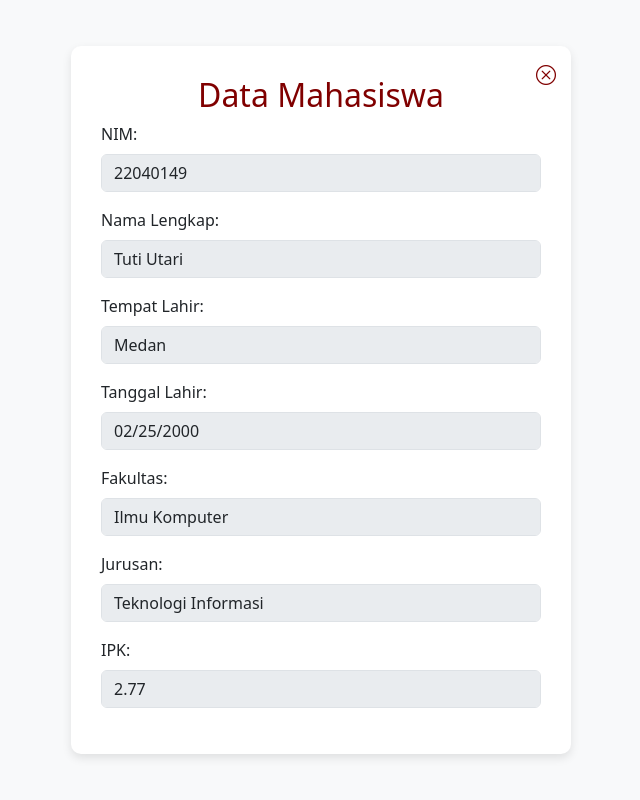
After one commit to tarripewe/Sistem-Informasi-Kampusku, a PHP site: page /detail_mahasiswa.php?id_mahasiswa=10 in a window 1280 px wide. The commit adds this page. Shown: the whole page, without its empty margins (319-959 px from the left). Run offline with PHP 8.4, Linux system fonts and the light colour scheme; data comes from the database, SQL or seed files in the repository; both versions use the stored data as it was after the commit.

Commit message:
Integrasi detail mahasiswa

```diff
--- /dev/null
+++ b/detail_mahasiswa.php
@@ -0,0 +1,284 @@
+<?php
+include 'config.php'; // Koneksi database
+
+// Cek apakah parameter id_mahasiswa tersedia
+if (isset($_GET['id_mahasiswa'])) {
+    $id_mahasiswa = $_GET['id_mahasiswa'];
+
+    // Ambil data mahasiswa berdasarkan id_mahasiswa
+    $query = "SELECT * FROM mahasiswa WHERE id_mahasiswa = '$id_mahasiswa'";
+    $result = mysqli_query($conn, $query);
+
+    if (mysqli_num_rows($result) > 0) {
+        $mahasiswa = mysqli_fetch_assoc($result);
+    } else {
+        echo "<script>alert('Data tidak ditemukan!'); window.location='mahasiswa.php';</script>";
+        exit;
+    }
+} else {
+    echo "<script>alert('ID tidak disediakan!'); window.location='mahasiswa.php';</script>";
+    exit;
+}
+
+// Query untuk ambil data fakultas (untuk dropdown)
+$facQuery = "SELECT * FROM fakultas ORDER BY nama_fakultas ASC";
+$facResult = mysqli_query($conn, $facQuery);
+if (!$facResult) {
+    die("Query fakultas gagal: " . mysqli_error($conn));
+}
+
+// Query untuk ambil data jurusan berdasarkan fakultas yang sudah tersimpan pada data mahasiswa
+$jurQuery = "SELECT * FROM jurusan WHERE id_fakultas = '" . $mahasiswa['fakultas'] . "' ORDER BY nama_jurusan ASC";
+$jurResult = mysqli_query($conn, $jurQuery);
+if (!$jurResult) {
+    die("Query jurusan gagal: " . mysqli_error($conn));
+}
+
+// Proses update data jika form disubmit
+if ($_SERVER['REQUEST_METHOD'] == 'POST') {
+    // Ambil data dari form
+    $nim            = $_POST['nim'];
+    $nama_mahasiswa = $_POST['nama_mahasiswa'];
+    $tempat_lahir   = $_POST['tempat_lahir'];
+    $tanggal_lahir  = $_POST['tanggal_lahir'];
+    $fakultas       = $_POST['fakultas'];   // Berisi id_fakultas
+    $jurusan        = $_POST['jurusan'];    // Berisi id_jurusan
+    $ipk            = floatval($_POST['ipk']);
+
+    // Validasi IPK: harus berupa angka antara 0.00 hingga 4.00
+    if (!is_numeric($ipk) || $ipk < 0 || $ipk > 4) {
+        die("Error: IPK harus berupa angka antara 0.00 hingga 4.00");
+    }
+
+    // Server-side validasi untuk Nama Lengkap dan Tempat Lahir agar hanya berisi huruf dan spasi
+    if (!preg_match("/^[A-Za-z\s]+$/", $nama_mahasiswa)) {
+        die("Error: Nama Lengkap hanya boleh berisi huruf dan spasi.");
+    }
+    if (!preg_match("/^[A-Za-z\s]+$/", $tempat_lahir)) {
+        die("Error: Tempat Lahir hanya boleh berisi huruf dan spasi.");
+    }
+
+    // Query UPDATE untuk mengubah data mahasiswa
+    $updateQuery = "UPDATE mahasiswa SET
+                        nim = '$nim',
+                        nama_mahasiswa = '$nama_mahasiswa',
+                        tempat_lahir = '$tempat_lahir',
+                        tanggal_lahir = '$tanggal_lahir',
+                        fakultas = '$fakultas',
+                        jurusan = '$jurusan',
+                        ipk = '$ipk'
+                    WHERE id_mahasiswa = '$id_mahasiswa'";
+
+    if (mysqli_query($conn, $updateQuery)) {
+        // Jika update berhasil, tampilkan modal sukses dan redirect setelah 2 detik
+        echo '
+        <!DOCTYPE html>
+        <html lang="id">
+        <head>
+            <meta charset="UTF-8">
+            <meta name="viewport" content="width=device-width, initial-scale=1.0">
+            <title>Berhasil Update</title>
+            <link href="https://cdn.jsdelivr.net/npm/bootstrap@5.3.0/dist/css/bootstrap.min.css" rel="stylesheet">
+            <script src="https://cdn.jsdelivr.net/npm/bootstrap@5.3.0/dist/js/bootstrap.bundle.min.js"></script>
+            <style>
+                /* Warna tema maroon */
+                .modal-header, .modal-footer {
+                    background-color: #800000;
+                }
+                .modal-title, .modal-footer .btn {
+                    color: #fff;
+                }
+                .modal-body {
+                    background-color: #f8f9fa;
+                    color: #800000;
+                }
+            </style>
+        </head>
+        <body>
+            <!-- Modal Sukses -->
+            <div class="modal fade" id="successModal" tabindex="-1" aria-labelledby="successModalLabel" aria-hidden="true">
+              <div class="modal-dialog modal-dialog-centered">
+                <div class="modal-content">
+                  <div class="modal-header">
+                    <h5 class="modal-title" id="successModalLabel">Berhasil</h5>
+                  </div>
+                  <div class="modal-body">
+                    Data berhasil diubah !
+                  </div>
+                </div>
+              </div>
+            </div>
+            <script>
+                var myModal = new bootstrap.Modal(document.getElementById("successModal"));
+                myModal.show();
+                setTimeout(function(){
+                    window.location = "mahasiswa.php";
+                }, 2000);
+            </script>
+        </body>
+        </html>
+        ';
+        exit;
+    } else {
+        echo "Error: " . $updateQuery . "<br>" . mysqli_error($conn);
+    }
+}
+?>
+
+<!DOCTYPE html>
+<html lang="id">
+
+<head>
+    <meta charset="UTF-8">
+    <meta name="viewport" content="width=device-width, initial-scale=1.0">
+    <title>Edit Data Mahasiswa</title>
+    <link href="https://cdn.jsdelivr.net/npm/bootstrap@5.3.0/dist/css/bootstrap.min.css" rel="stylesheet">
+    <!-- Sertakan jQuery untuk AJAX -->
+    <script src="https://code.jquery.com/jquery-3.6.0.min.js"></script>
+    <link rel="stylesheet" href="https://cdn.jsdelivr.net/npm/bootstrap-icons/font/bootstrap-icons.css">
+    <style>
+        body {
+            background-color: #f8f9fa;
+            display: flex;
+            justify-content: center;
+            align-items: center;
+            height: 100vh;
+        }
+
+        .container {
+            background: white;
+            padding: 30px;
+            border-radius: 10px;
+            box-shadow: 0px 4px 10px rgba(0, 0, 0, 0.1);
+            max-width: 500px;
+            position: relative;
+        }
+
+        .btn-maroon {
+            background-color: #800000;
+            color: white;
+            border: none;
+        }
+
+        .btn-maroon:hover {
+            background-color: #600000;
+        }
+
+        h2 {
+            color: #800000;
+            text-align: center;
+        }
+
+        .close-btn {
+            position: absolute;
+            top: 15px;
+            right: 15px;
+            font-size: 20px;
+            color: #800000;
+            cursor: pointer;
+            text-decoration: none;
+        }
+
+        .close-btn:hover {
+            color: #600000;
+        }
+    </style>
+    <script>
+        // Fungsi untuk mencegah input selain huruf dan spasi
+        function onlyLettersAndSpaces(event) {
+            var char = String.fromCharCode(event.which);
+            if (!/^[A-Za-z\s]+$/.test(char)) {
+                event.preventDefault();
+                return false;
+            }
+            return true;
+        }
+
+        // Saat dropdown Fakultas berubah, ambil jurusan yang sesuai via AJAX
+        $(document).ready(function() {
+            $("select[name='fakultas']").change(function() {
+                var id_fakultas = $(this).val();
+                if (id_fakultas !== '') {
+                    $.ajax({
+                        url: "getJurusan.php",
+                        method: "GET",
+                        data: {
+                            id_fakultas: id_fakultas
+                        },
+                        success: function(data) {
+                            $("select[name='jurusan']").html(data);
+                        }
+                    });
+                } else {
+                    $("select[name='jurusan']").html('<option value="">Pilih Fakultas terlebih dahulu</option>');
+                }
+            });
+        });
+    </script>
+</head>
+
+<body>
+    <div class="container">
+        <a href="mahasiswa.php" class="close-btn"><i class="bi bi-x-circle"></i></a>
+        <h2>Data Mahasiswa</h2>
+        <form id="editForm" method="POST">
+            <div class="mb-3">
+                <label class="form-label">NIM:</label>
+                <input type="number" name="nim" class="form-control" required
+                    value="<?php echo htmlspecialchars($mahasiswa['nim']); ?>" disabled>
+            </div>
+            <div class="mb-3">
+                <label class="form-label">Nama Lengkap:</label>
+                <input type="text" name="nama_mahasiswa" class="form-control"
+                    pattern="[A-Za-z\s]+"
+                    title="Hanya huruf dan spasi yang diperbolehkan"
+                    required value="<?php echo htmlspecialchars($mahasiswa['nama_mahasiswa']); ?>" disabled>
+            </div>
+            <div class="mb-3">
+                <label class="form-label">Tempat Lahir:</label>
+                <input type="text" name="tempat_lahir" class="form-control"
+                    pattern="[A-Za-z\s]+"
+                    title="Hanya huruf dan spasi yang diperbolehkan"
+                    required value="<?php echo htmlspecialchars($mahasiswa['tempat_lahir']); ?>" disabled>
+            </div>
+            <div class="mb-3">
+                <label class="form-label">Tanggal Lahir:</label>
+                <input type="date" name="tanggal_lahir" class="form-control" required
+                    value="<?php echo htmlspecialchars($mahasiswa['tanggal_lahir']); ?>" disabled>
+            </div>
+            <div class="mb-3">
+                <label class="form-label">Fakultas:</label>
+                <select name="fakultas" class="form-control" required disabled>
+                    <option value="">-- Pilih Fakultas --</option>
+                    <?php
+                    mysqli_data_seek($facResult, 0); // Reset pointer
+                    while ($fac = mysqli_fetch_assoc($facResult)) {
+                        $selected = ($fac['id_fakultas'] == $mahasiswa['fakultas']) ? "selected" : "";
+                        echo '<option value="' . $fac['id_fakultas'] . '" ' . $selected . '>' . htmlspecialchars($fac['nama_fakultas']) . '</option>';
+                    }
+                    ?>
+                </select>
+            </div>
+            <div class="mb-3">
+                <label class="form-label">Jurusan:</label>
+                <select name="jurusan" class="form-control" required disabled>
+                    <option value="">-- Pilih Jurusan --</option>
+                    <?php
+                    while ($jur = mysqli_fetch_assoc($jurResult)) {
+                        $selected = ($jur['id_jurusan'] == $mahasiswa['jurusan']) ? "selected" : "";
+                        echo '<option value="' . $jur['id_jurusan'] . '" ' . $selected . '>' . htmlspecialchars($jur['nama_jurusan']) . '</option>';
+                    }
+                    ?>
+                </select>
+            </div>
+            <div class="mb-3">
+                <label class="form-label">IPK:</label>
+                <input type="number" name="ipk" class="form-control" step="0.01" required
+                    value="<?php echo htmlspecialchars($mahasiswa['ipk']); ?>" disabled>
+            </div>
+        </form>
+
+    </div>
+</body>
+
+</html>
--- a/sidebar.php
+++ b/sidebar.php
@@ -55,9 +55,9 @@
         <a href="pengaturan.php" class="<?= basename($_SERVER['PHP_SELF']) == 'pengaturan.php' ? 'active' : '' ?>">
             <i class="bi bi-gear-fill"></i> Pengaturan
         </a>
-        <!-- <a href="logout.php">
+        <a href="logout.php">
             <i class="bi bi-box-arrow-right"></i> Logout
-        </a> -->
+        </a>
     </div>
 </body>
 
```
Also changed, not shown: KampusKu.sql (+13 -2 lines), mahasiswa.php (+5 -4 lines), README.md.
